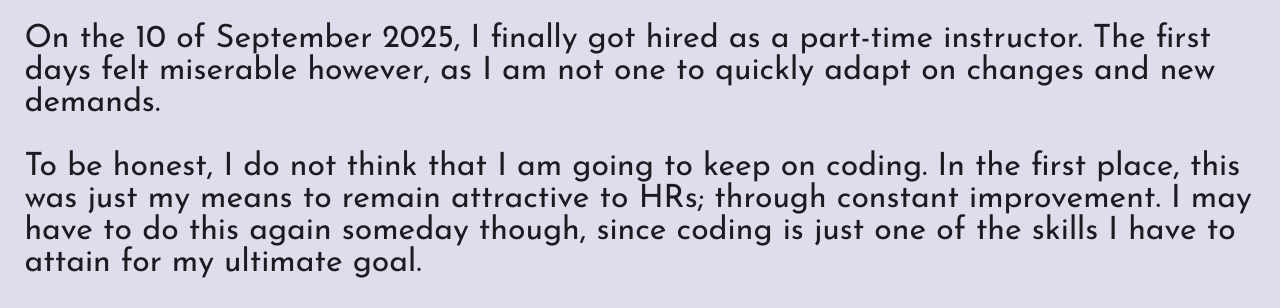
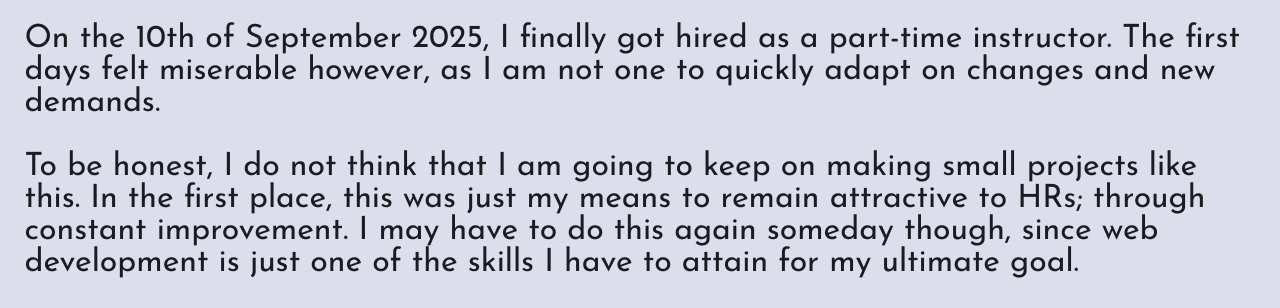
Before and after one commit to dess-dess-dess03/Poem-Page, a plain HTML site: page aboutme/aboutme.html in a window 1280 px wide. Shown: the part 625-933 px from the top of the page. Drawn offline with Linux system fonts and the light colour scheme.

Commit message:
Update aboutme.html

```diff
--- a/aboutme/aboutme.html
+++ b/aboutme/aboutme.html
@@ -24,7 +24,7 @@
   </div>
   <div class="more">
     <h1>BIG UPDATE</h1>
-    <p>On the 10 of September 2025, I finally got hired as a part-time instructor. The first days felt miserable however, as I am not one to quickly adapt on changes and new demands. <br><br> To be honest, I do not think that I am going to keep on coding. In the first place, this was just my means to remain attractive to HRs; through constant improvement. I may have to do this again someday though, since coding is just one of the skills I have to attain for my ultimate goal.</p>
+    <p>On the 10th of September 2025, I finally got hired as a part-time instructor. The first days felt miserable however, as I am not one to quickly adapt on changes and new demands. <br><br> To be honest, I do not think that I am going to keep on making small projects like this. In the first place, this was just my means to remain attractive to HRs; through constant improvement. I may have to do this again someday though, since web development is just one of the skills I have to attain for my ultimate goal.<br><br>For now, I am going to do my best at my new work. Maybe I will get some accolades along the way, but who knows. The only thing I am certain about is that my life is not going to stop here.</p>
     <div class="formBox">
       <p>Thank you for going through my second project. If you want to reach out to (or roast) me, just use the form below.</p>
         <form action="" method="post">
```
